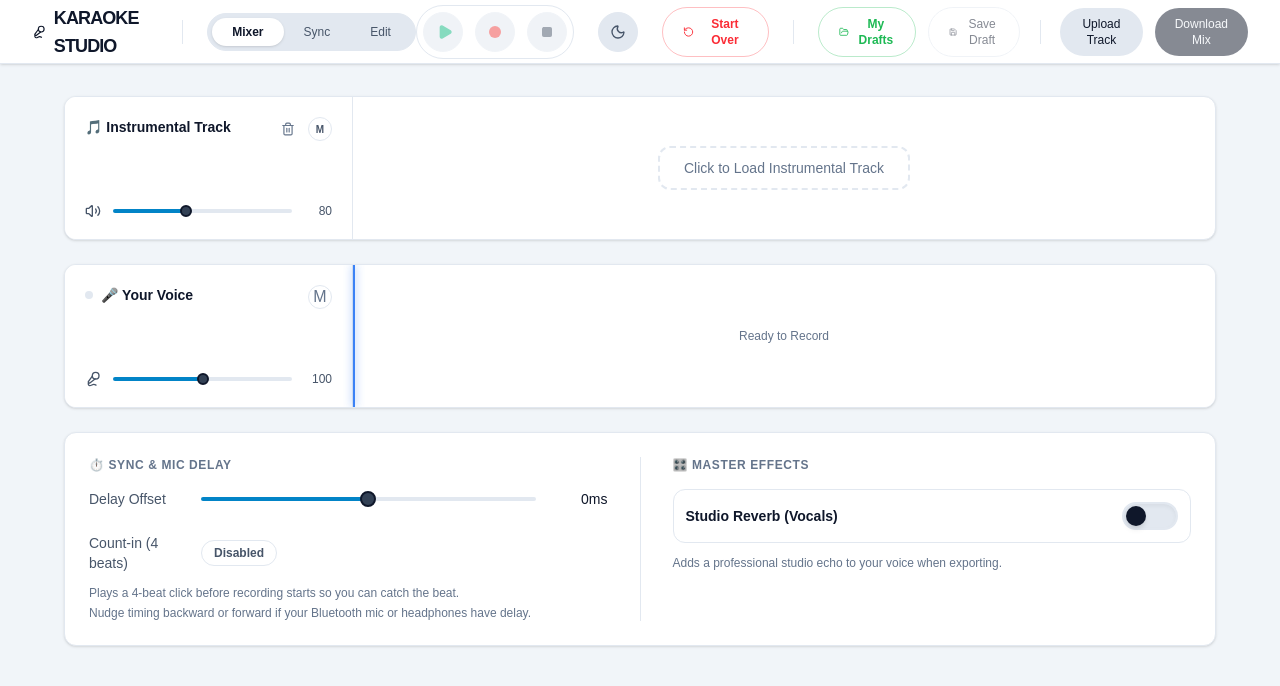
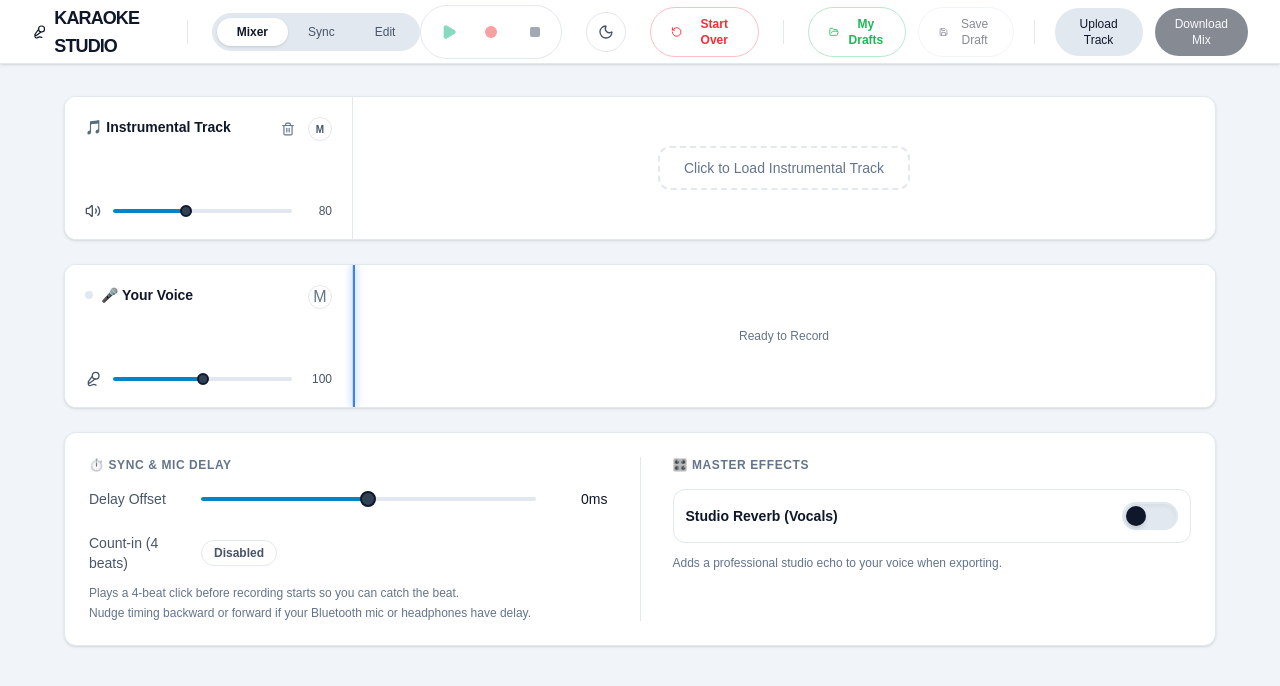
Before and after one commit to sushantabhat/karokie, a Next.js app: page / in a window 1280 px wide. Shown: the top 686 px of the page. Built offline with nearby package versions, Linux system fonts and the light colour scheme.

Commit message:
refactor: update KaraokeStudio transport controls layout and button styling for a cleaner aesthetic

```diff
--- a/src/components/KaraokeStudio.tsx
+++ b/src/components/KaraokeStudio.tsx
@@ -1003,14 +1003,14 @@ export default function KaraokeStudio() {
         {/* RIGHT SIDE: Transport & Actions */}
         <div className="flex items-center md:items-center flex-wrap md:flex-nowrap gap-x-4 md:gap-x-6 gap-y-2 justify-between">
           {/* Transport Controls */}
-          <div className="flex items-center gap-3 bg-transparent p-1.5 rounded-full border border-edge/20 light:border-edge">
+          <div className="flex items-center gap-1 bg-transparent p-1.5 rounded-full border border-edge/20 light:border-edge">
             <button
               onClick={handlePlayPauseClick}
               disabled={isRecording || !trackBuffer}
               className={`w-10 h-10 rounded-full flex items-center justify-center transition-all ${
                 (isPlaying)
-                  ? 'bg-[#10b981] text-foreground shadow-[0_0_10px_rgba(16,185,129,0.4)]'
-                  : 'bg-control text-[#10b981] border border-edge hover:bg-[#10b981] hover:text-foreground disabled:opacity-50 disabled:pointer-events-none'
+                  ? 'bg-[#10b981] text-white shadow-[0_0_10px_rgba(16,185,129,0.4)]'
+                  : 'bg-transparent text-[#10b981] hover:bg-control hover:text-[#10b981] disabled:opacity-50 disabled:pointer-events-none'
               }`}
               title="Play/Pause"
             >
@@ -1023,7 +1023,7 @@ export default function KaraokeStudio() {
               className={`w-10 h-10 rounded-full flex items-center justify-center transition-all ${
                 isRecording
                   ? 'bg-transparent border-2 border-[#ef4444] shadow-[0_0_15px_rgba(239,68,68,0.7)] animate-pulse'
-                  : 'bg-control text-[#ef4444] border border-edge hover:bg-[#ef4444]/20 disabled:opacity-50 disabled:pointer-events-none'
+                  : 'bg-transparent text-[#ef4444] hover:bg-control disabled:opacity-50 disabled:pointer-events-none'
               }`}
               title="Record"
             >
@@ -1033,7 +1033,7 @@ export default function KaraokeStudio() {
             <button
               onClick={handleStopClick}
               disabled={!isRecording && !isPlaying && currentTime === 0}
-              className="w-10 h-10 rounded-full bg-control text-muted border border-edge hover:bg-control-hover hover:text-foreground flex items-center justify-center transition-colors disabled:opacity-50 disabled:pointer-events-none"
+              className="w-10 h-10 rounded-full bg-transparent text-muted hover:bg-control hover:text-foreground flex items-center justify-center transition-colors disabled:opacity-50 disabled:pointer-events-none"
               title="Stop"
             >
               <Square className="w-3 h-3 fill-current" />
@@ -1042,7 +1042,7 @@ export default function KaraokeStudio() {
 
             <button
               onClick={toggleTheme}
-              className="w-10 h-10 shrink-0 rounded-full bg-control text-muted border border-edge hover:text-foreground hover:bg-control-hover flex items-center justify-center transition-colors"
+              className="w-10 h-10 shrink-0 rounded-full bg-transparent border border-edge/20 light:border-edge text-muted hover:text-foreground hover:bg-control flex items-center justify-center transition-colors"
               title={theme === 'dark' ? 'Switch to Light Mode' : 'Switch to Dark Mode'}
             >
               {theme === 'dark' ? <Sun className="w-4 h-4" /> : <Moon className="w-4 h-4" />}
```
